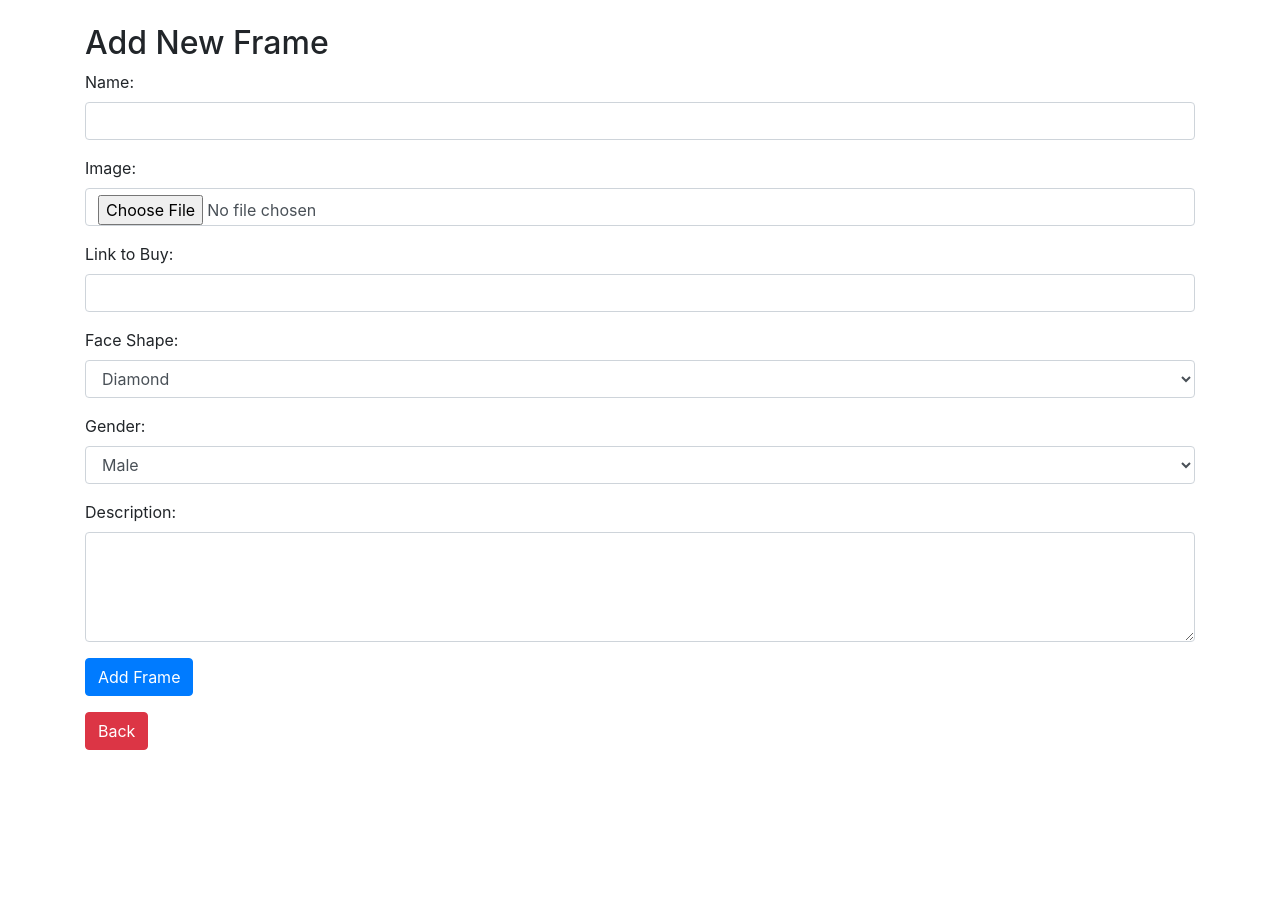
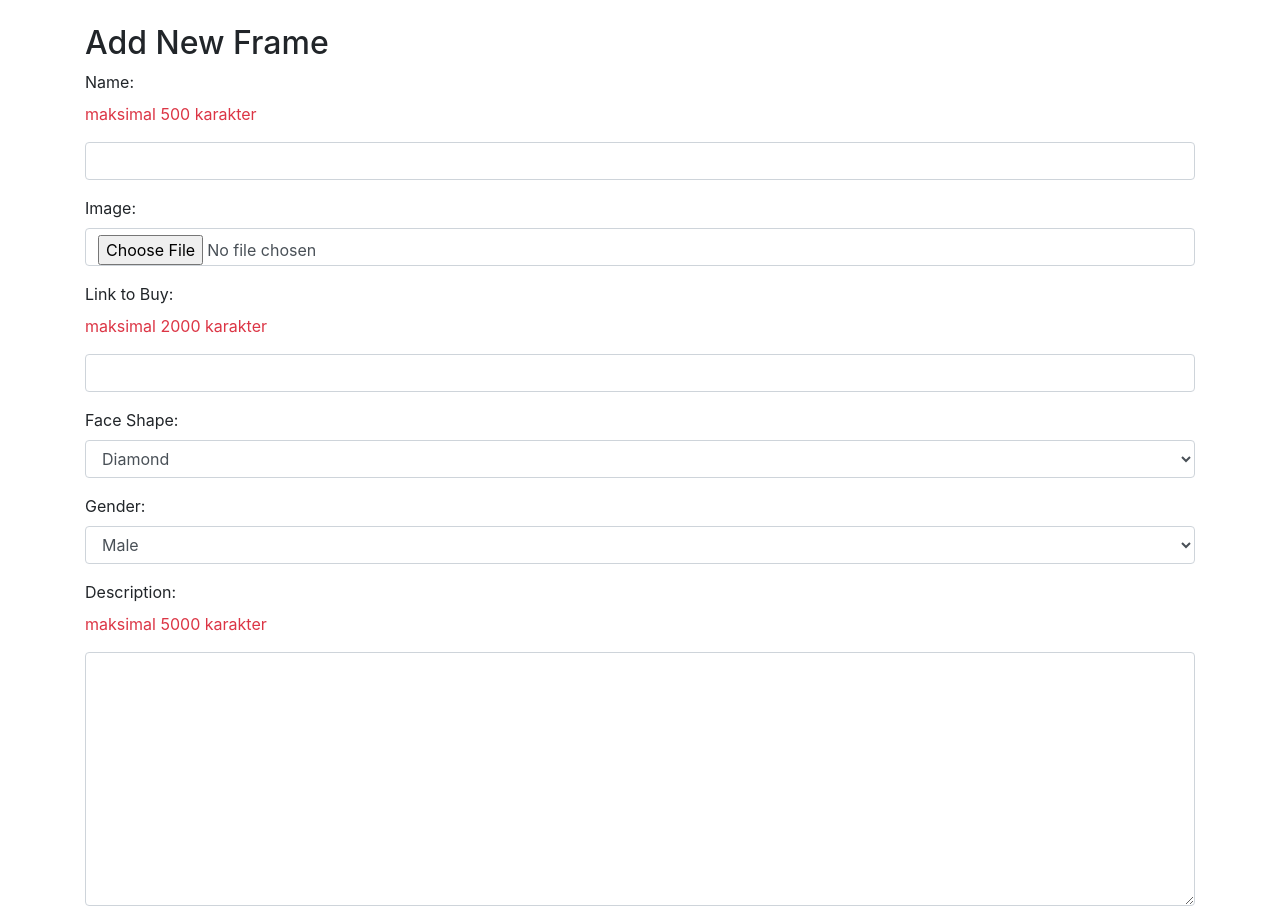
Before and after one commit to VIRTUKA-BangkitAcademy/db-frame, a plain HTML site: page create.html in a window 1280 px wide. Shown: the top 906 px of the page. Before the commit the page ends 800 px from the top, so only its background shows below. Drawn offline with nearby package versions, Linux system fonts and the light colour scheme.

Commit message:
navigasi char

```diff
--- a/create.html
+++ b/create.html
@@ -16,6 +16,7 @@
         <form id="addFrameForm" enctype="multipart/form-data">
             <div class="form-group">
                 <label for="name">Name:</label>
+                <p class="text-danger">maksimal 500 karakter</p>
                 <input type="text" class="form-control" id="name" name="name" required>
             </div>
             <div class="form-group">
@@ -24,6 +25,7 @@
             </div>
             <div class="form-group">
                 <label for="linkBuy">Link to Buy:</label>
+                <p class="text-danger">maksimal 2000 karakter</p>
                 <input type="text" class="form-control" id="linkBuy" name="linkBuy" required>
             </div>
             <div class="form-group">
@@ -46,7 +48,9 @@
             </div>
             <div class="form-group">
                 <label for="description">Description:</label>
-                <textarea class="form-control" id="description" name="description" rows="4" required></textarea>
+                <p class="text-danger">maksimal 5000 karakter</p>
+                <textarea maxlength="5000" class="form-control" id="description" name="description" rows="10"
+                    required></textarea>
             </div>
 
             <!-- Loading Spinner -->
```
Also changed, not shown: update.html (+6 -1 lines).
